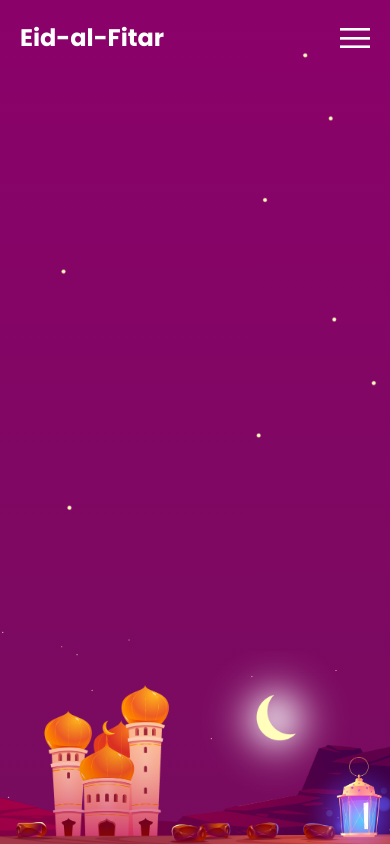
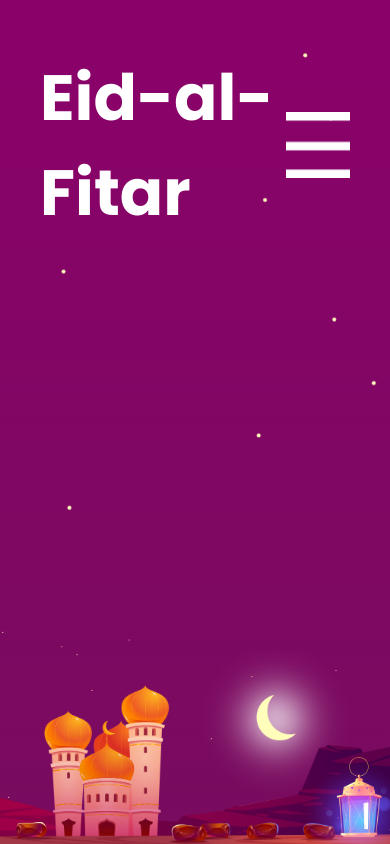
Before and after one commit to msaimm/Eid-Mubarak, a plain HTML site: page index.html in a window 390 px wide. Shown: the top 844 px of the page. Drawn offline with Linux system fonts and the light colour scheme; a web font is replaced by a local one.

Commit message:
Update styles.css

```diff
--- a/css/styles.css
+++ b/css/styles.css
@@ -122,10 +122,11 @@ section img#stars2{
 @media (max-width: 992px) {
 
 #header{
-  padding: 20px;
+      padding: 50px 40px;
+
 }
 #header .logo{
-  font-size: 1.5em;
+  font-size: 4em;
 }
 #header .navigation{
   display: none;
@@ -161,14 +162,14 @@ section{
 
 .toggle{
   position: relative;
-  width: 30px;
-  height: 30px;
-  cursor: pointer;
-  background: url('../images/menu.png');
-  background-size: 30px;
-  background-position: center;
-  background-repeat: no-repeat;
-  z-index: 10000;
+width: 100px;
+height: 100px;
+cursor: pointer;
+background: url(../images/menu.png);
+background-size: 100px;
+background-position: center;
+background-repeat: no-repeat;
+z-index: 10000;
 }
 .toggle.active
 {
```
